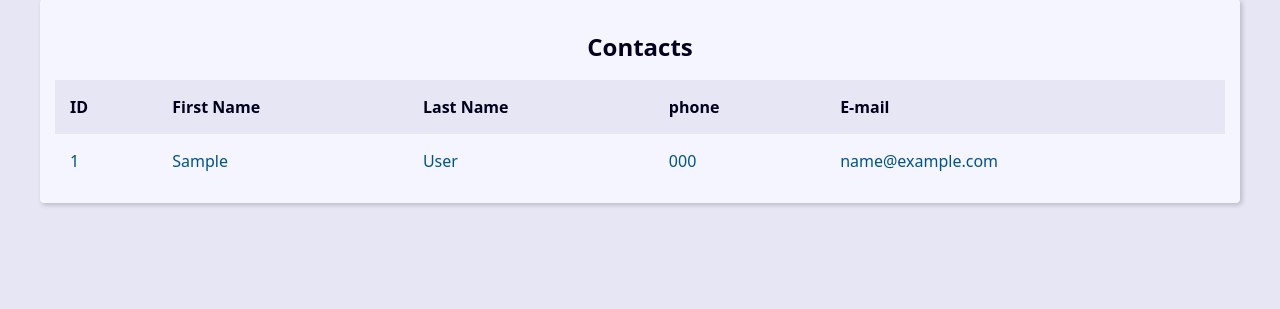
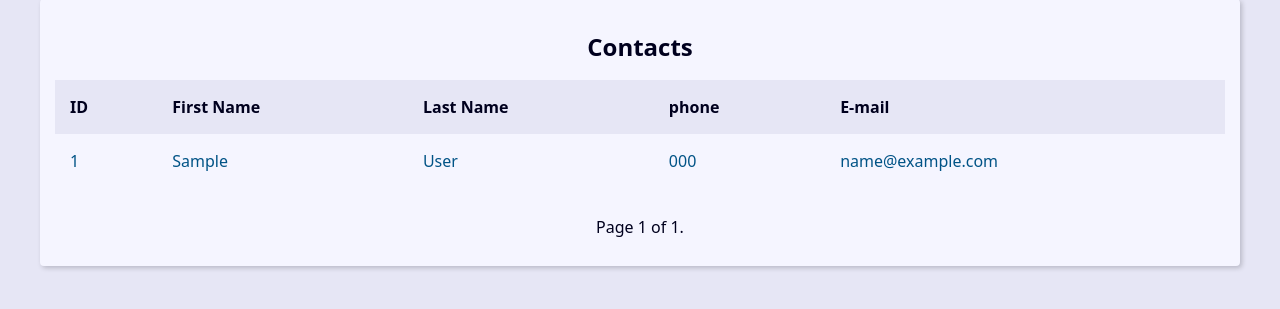
Before and after one commit to ikkiR/Agenda_project, a Django app: page / in a window 1280 px wide. Shown: the part 270-579 px from the top of the page. Run offline with Django 5.2, Linux system fonts and the light colour scheme; tables that the repository leaves empty hold one stand-in row (values such as "Sample post").

Commit message:
fazendo a paginação da agenda e alterando variaveis no contact_views

```diff
--- a/base_templates/global/base.html
+++ b/base_templates/global/base.html
@@ -9,6 +9,7 @@
 
     <main class="content">
         {% block content %} {% endblock content  %}
+        {% include "global/partials/_pagination.html" %}
     </main>
 </body>
 </html>
--- a/base_templates/global/partials/_header.html
+++ b/base_templates/global/partials/_header.html
@@ -20,7 +20,7 @@
 
     <div class="search">
         <form action="{% url 'contact:search' %}" method="GET">
-            <input type="text" class="search-input" placeholder="Search" id="search" name="q">
+            <input type="text" class="search-input" placeholder="Search" id="search" name="q" value="{{search_value}}">
         </form>
     </div>
 </header>
--- /dev/null
+++ b/base_templates/global/partials/_pagination.html
@@ -0,0 +1,19 @@
+{% if page_obj %}
+    <div class="pagination">
+        <span class="step-links">
+            {% if page_obj.has_previous %}
+                <a href="?page=1&q={{search_value}}">&laquo; first</a>
+                <a href="?page={{ page_obj.previous_page_number }}&q={{search_value}}">previous</a>
+            {% endif %}
+
+            <span class="current">
+                Page {{ page_obj.number }} of {{ page_obj.paginator.num_pages }}.
+            </span>
+
+            {% if page_obj.has_next %}
+                <a href="?page={{ page_obj.next_page_number }}&q={{search_value}}">next</a>
+                <a href="?page={{ page_obj.paginator.num_pages }}&q={{search_value}}">last &raquo;</a>
+            {% endif %}
+        </span>
+    </div>
+{% endif %}
--- a/contact/templates/contact/index.html
+++ b/contact/templates/contact/index.html
@@ -1,6 +1,7 @@
 {% extends "global/base.html" %}
 
 {% block content %}
+{% if page_obj %}
    <div class="responsive-table">
     <table class="contacts-table">
         <caption class="table-caption">
@@ -18,7 +19,7 @@
         </thead>
 
         <tbody>
-            {% for contact in contacts %}
+            {% for contact in page_obj %}
                 <tr class="table-row">
                     <td class="table-cel">
                         <a class="table-link" href="{% url 'contact:contact' contact.id %}">
@@ -51,4 +52,11 @@
         </tbody>
     </table>
    </div>
+{% else %}
+<div class="single-contact">
+    <h1 class="single-contact-name">
+       Nenhum contato encontrado.
+    </h1>
+</div>
+{% endif %}
 {% endblock content  %}
--- a/contact/urls.py
+++ b/contact/urls.py
@@ -8,5 +8,4 @@ urlpatterns = [
     path('<int:contact_id>/', views.contact, name='contact'),
     path('search/', views.search, name='search'),
     path('', views.index, name='index'),
-
 ]
--- a/contact/views/contact_views.py
+++ b/contact/views/contact_views.py
@@ -1,14 +1,19 @@
 from django.shortcuts import render, get_object_or_404, redirect
 from django.db.models import Q
 from contact.models import Contact
+from django.core.paginator import Paginator
 
 # Create your views here.
 
 
 def index(request):
-    contacts = Contact.objects.filter(show=True).order_by('-id')[0:10]
+    contacts = Contact.objects.filter(show=True).order_by('-id')
+    paginator = Paginator(contacts, 10)
+    page_numeber = request.GET.get("page")
+    page_obj = paginator.get_page(page_numeber)
+
     context = {
-        'contacts': contacts,
+        'page_obj': page_obj,
         'site_title': 'Contatos - ',
     }
     return render(
@@ -19,7 +24,6 @@ def index(request):
 
 
 def search(request):
-
     search_value = request.GET.get('q', '').strip()
 
     if search_value == "":
@@ -34,9 +38,15 @@ def search(request):
            Q(email__icontains=search_value)
         )\
         .order_by('-id')
+
+    paginator = Paginator(contacts, 10)
+    page_numeber = request.GET.get("page")
+    page_obj = paginator.get_page(page_numeber)
+
     context = {
-        'contacts': contacts,
+        'page_obj': page_obj,
         'site_title': 'Search - ',
+        'search_value': search_value,
     }
     return render(
         request,
```
